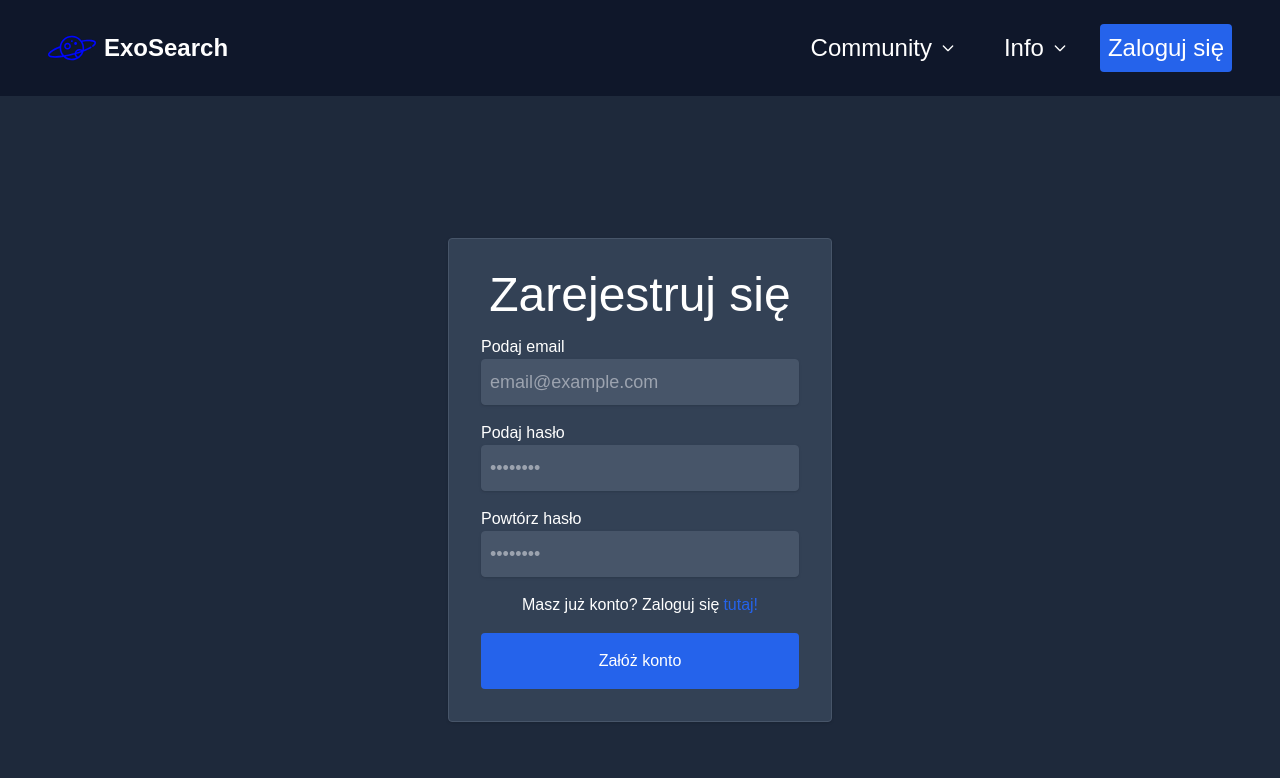
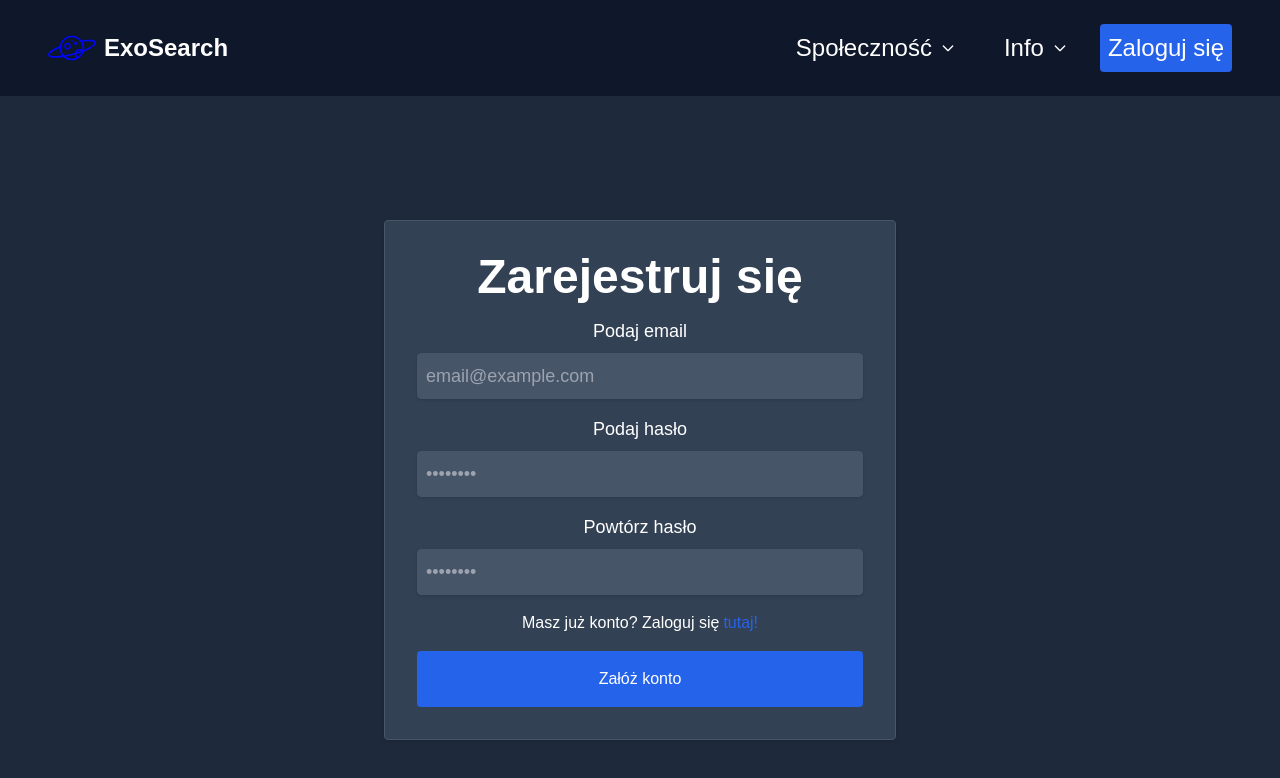
Before and after one commit to Andrz3jj/front-end-hackathon, a React (Vite) app in the folder landing-page/: page /registerPage in a window 1280 px wide. Shown: the top 778 px of the page. Built offline with nearby package versions, Linux system fonts and the light colour scheme.

Commit message:
add responsive to loginpage and registerpage

```diff
--- a/landing-page/src/components/Exoplanets.tsx
+++ b/landing-page/src/components/Exoplanets.tsx
@@ -6,24 +6,24 @@ import { Card, CardContent } from "@/components/ui/card";
 const examplePlanets = [
   {
     name: "Kepler-186f",
-    distance: "582 light years",
-    type: "Super Earth",
+    distance: "582 lata świetlne",
+    type: "Super Ziemia",
     temperature: "188K",
     discovered: "2014",
     star: "Kepler-186"
   },
   {
     name: "TRAPPIST-1e",
-    distance: "39 light years",
-    type: "Rocky Earth-like",
+    distance: "39 lata świetlne",
+    type: "Skalista, przypominająca Ziemię",
     temperature: "251K",
     discovered: "2017",
     star: "TRAPPIST-1"
   },
   {
     name: "Proxima Centauri b",
-    distance: "4.2 light years",
-    type: "Super Earth",
+    distance: "4.2 lata świetlne",
+    type: "Super Ziemia",
     temperature: "234K",
     discovered: "2016",
     star: "Proxima Centauri"
@@ -81,7 +81,7 @@ const Exoplanets = () => {
               type="text"
               value={searchQuery}
               onChange={(e) => setSearchQuery(e.target.value)}
-              placeholder="Search exoplanets..."
+              placeholder="Wyszukaj egzoplanety..."
               className="bg-slate-700 shadow-lg rounded-lg placeholder-gray-400 p-4 pl-12 focus:outline-none focus:ring-2 focus:ring-blue-500 text-white transition w-full text-lg"
             />
             <Search
--- a/landing-page/src/components/LoginPage.tsx
+++ b/landing-page/src/components/LoginPage.tsx
@@ -4,36 +4,48 @@ import "../App.css";
 const LoginPage = () => {
   return (
     <>
-            <div className="bg-slate-800 text-white min-h-screen">
-                <div className="w-screen h-screen flex flex-col items-center justify-center container mx-auto px-4">
-                    <div
-                        className="text-center bg-slate-700 p-8 rounded shadow border border-slate-600 max-w-sm w-full">
-                        <span className="text-4xl md:text-5xl">Zaloguj się</span>
+      <div className="bg-slate-800 text-white min-h-screen flex items-center justify-center">
+        <div className="w-full max-w-xs sm:max-w-sm md:max-w-md lg:max-w-lg xl:max-w-xl mx-auto px-4 sm:px-6 lg:px-8">
+          <div className="text-center bg-slate-700 p-8 rounded shadow border border-slate-600 w-full">
+            <h1 className="text-3xl sm:text-4xl md:text-5xl font-bold mb-4">
+              Zaloguj się
+            </h1>
             <form>
-                            <span className="flex mt-4 text-sm md:text-base">Twój email</span>
+              <label className="block text-sm sm:text-base md:text-lg mb-2">
+                Twój email
+              </label>
               <input
-                                type="text"
+                type="email"
                 placeholder="email@example.com"
-                                className="bg-slate-600 text-lg p-2 rounded shadow border border-slate-600 w-full focus:outline-none focus:shadow-lg transition"
+                className="bg-slate-600 text-lg p-2 rounded shadow border border-slate-600 w-full focus:outline-none focus:ring-2 focus:ring-blue-500 transition"
               />
-                            <span className="flex mt-4 text-sm md:text-base">Twoje hasło</span>
+
+              <label className="block mt-4 text-sm sm:text-base md:text-lg mb-2">
+                Twoje hasło
+              </label>
               <input
                 type="password"
                 placeholder="••••••••"
-                                className="bg-slate-600 text-lg p-2 rounded shadow border border-slate-600 w-full focus:outline-none focus:shadow-lg transition"
+                className="bg-slate-600 text-lg p-2 rounded shadow border border-slate-600 w-full focus:outline-none focus:ring-2 focus:ring-blue-500 transition"
               />
-                            <span className="flex justify-center mt-4 text-center w-full text-sm md:text-base">
+
+              <div className="flex justify-center mt-4 text-center w-full text-sm md:text-base">
                 Nie masz konta? Załóż je
-                    <Link className="text-blue-600 ml-1 hover:text-blue-700 transition" to="/registerPage">tutaj!</Link>
-                </span>
+                <Link
+                  className="text-blue-600 ml-1 hover:text-blue-700 transition"
+                  to="/registerPage"
+                >
+                  tutaj!
+                </Link>
+              </div>
 
               <button
                 type="submit"
                 className="mt-4 bg-blue-600 rounded p-4 w-full hover:bg-blue-700 transition focus:bg-blue-800"
-
               >
-
-                                <Link className="text-2xl font-semibold" to="/WelcomePage">Zaloguj Się</Link>
+                <Link className="text-2xl font-semibold" to="/WelcomePage">
+                  Zaloguj Się
+                </Link>
               </button>
             </form>
           </div>
--- a/landing-page/src/components/Navbar.tsx
+++ b/landing-page/src/components/Navbar.tsx
@@ -55,10 +55,8 @@ const Navbar = () => {
 
     return (
         <div>
-            {/* Spacer for fixed navbar */}
-            <div className="h-16 md:h-20"></div> {/* Adjust height based on navbar height */}
+            <div className="h-16 md:h-20"></div>
 
-            {/* Navbar Container */}
             <div className="fixed top-0 left-0 right-0 z-[100]">
                 <nav className={` bg-slate-900  text-white transition-transform duration-300 ${isVisible ? 'translate-y-0' : '-translate-y-full'}`}>
                     <div className="container mx-auto flex flex-col md:flex-row items-center justify-between px-4 py-4 md:px-12">
@@ -87,7 +85,7 @@ const Navbar = () => {
                                     className="text-2xl m-2 hover:bg-slate-950 rounded p-2 transition active:shadow-xl focus:outline-none flex items-center"
                                     onClick={toggleDropdown}
                                 >
-                                    Community
+                                    Społeczność
                                     <svg className={`w-4 h-4 ml-2 transition-transform transform ${isDropdownOpen ? 'rotate-180' : 'rotate-0'}`} fill="none" stroke="currentColor" viewBox="0 0 24 24">
                                         <path strokeLinecap="round" strokeLinejoin="round" strokeWidth="2" d="M19 9l-7 7-7-7" />
                                     </svg>
--- a/landing-page/src/components/PostComponent.tsx
+++ b/landing-page/src/components/PostComponent.tsx
@@ -81,7 +81,7 @@ const PostComponent: React.FC<{ searchQuery: string }> = ({ searchQuery }) => {
             <div
                 className={`text-center mt-8 text-lg font-bold transition-opacity duration-1000 ${showGreeting ? 'opacity-100' : 'opacity-0'}`}
             >
-                This is the end.
+                To jest koniec.
             </div>
         </div>
     );
--- a/landing-page/src/components/registerPage.tsx
+++ b/landing-page/src/components/registerPage.tsx
@@ -1,49 +1,65 @@
 import "../App.css";
-import {Link} from "react-router-dom";
+import { Link } from "react-router-dom";
 
-const registerPage = () => {
+const RegisterPage = () => {
   return (
     <>
-            <div className="bg-slate-800 text-white min-h-screen">
-                <div className="w-screen h-screen flex flex-col items-center justify-center container mx-auto px-4">
-                    <div
-                        className="text-center bg-slate-700 p-8 rounded shadow border border-slate-600 max-w-sm w-full">
-                        <span className="text-4xl md:text-5xl">Zarejestruj się</span>
+      <div className="bg-slate-800 text-white min-h-screen flex items-center justify-center">
+        <div className="w-full max-w-xs sm:max-w-sm md:max-w-md lg:max-w-lg xl:max-w-xl mx-auto px-4 sm:px-6 lg:px-8">
+          <div className="text-center bg-slate-700 p-8 rounded shadow border border-slate-600 w-full">
+            <h1 className="text-3xl sm:text-4xl md:text-5xl font-bold mb-4">
+              Zarejestruj się
+            </h1>
             <form>
-                            <span className="flex mt-4 text-sm md:text-base">Podaj email</span>
+              <label className="block text-sm sm:text-base md:text-lg mb-2">
+                Podaj email
+              </label>
               <input
-                                type="text"
+                type="email"
                 placeholder="email@example.com"
-                                className="bg-slate-600 text-lg p-2 rounded shadow border border-slate-600 w-full focus:outline-none focus:shadow-lg transition"
+                className="bg-slate-600 text-lg p-2 rounded shadow border border-slate-600 w-full focus:outline-none focus:ring-2 focus:ring-blue-500 transition"
               />
-                            <span className="flex mt-4 text-sm md:text-base">Podaj hasło</span>
+
+              <label className="block mt-4 text-sm sm:text-base md:text-lg mb-2">
+                Podaj hasło
+              </label>
               <input
                 type="password"
                 placeholder="••••••••"
-                                className="bg-slate-600 text-lg p-2 rounded shadow border border-slate-600 w-full focus:outline-none focus:shadow-lg transition"
+                className="bg-slate-600 text-lg p-2 rounded shadow border border-slate-600 w-full focus:outline-none focus:ring-2 focus:ring-blue-500 transition"
               />
-                            <span className="flex mt-4 text-sm md:text-base">Powtórz hasło</span>
+
+              <label className="block mt-4 text-sm sm:text-base md:text-lg mb-2">
+                Powtórz hasło
+              </label>
               <input
                 type="password"
                 placeholder="••••••••"
-                                className="bg-slate-600 text-lg p-2 rounded shadow border border-slate-600 w-full focus:outline-none focus:shadow-lg transition"
+                className="bg-slate-600 text-lg p-2 rounded shadow border border-slate-600 w-full focus:outline-none focus:ring-2 focus:ring-blue-500 transition"
               />
-                            <span className="flex justify-center mt-4 text-center w-full text-sm md:text-base">
+
+              <div className="flex justify-center mt-4 text-center w-full text-sm md:text-base">
                 Masz już konto? Zaloguj się
-                    <Link className="text-blue-600 ml-1 hover:text-blue-700 transition" to="/loginPage">tutaj!</Link>
-                            </span>
-                            <input
+                <Link
+                  className="text-blue-600 ml-1 hover:text-blue-700 transition"
+                  to="/loginPage"
+                >
+                  tutaj!
+                </Link>
+              </div>
+
+              <button
                 type="submit"
-                                value="Załóż konto"
                 className="mt-4 bg-blue-600 rounded p-4 w-full hover:bg-blue-700 transition focus:bg-blue-800"
-                            />
+              >
+                Załóż konto
+              </button>
             </form>
           </div>
         </div>
       </div>
-
     </>
   );
 };
 
-export default registerPage;
+export default RegisterPage;
```
Also changed, not shown: 1 other file (tests, documents, lock files or other folders). Lines whose indentation alone changed are shown as unchanged.
